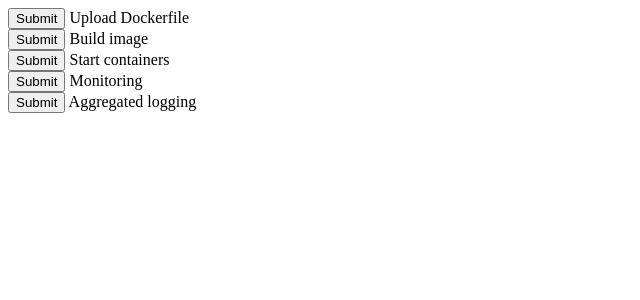
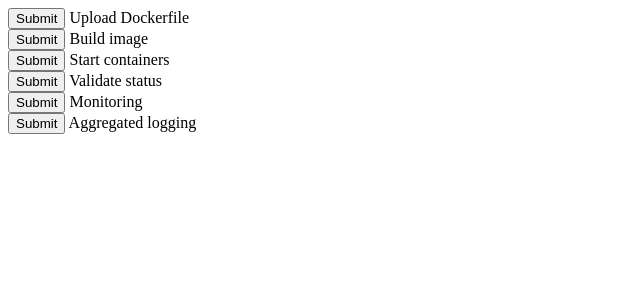
Before and after one commit to joe-doe/docker-frontend, a Flask app: page / in a window 1280 px wide. Shown: the top 300 px of the page, without its empty margins (0-640 px from the left). Run offline with Flask 2, Linux system fonts and the light colour scheme.

Commit message:
add validation selection

```diff
--- a/templates/index.html
+++ b/templates/index.html
@@ -14,6 +14,10 @@
 <input type="submit" value="Submit"> Start containers
 </form>
 
+<form action="/validate">
+<input type="submit" value="Submit"> Validate status
+</form>
+
 <form action="/monitoring">
 <input type="submit" value="Submit"> Monitoring
 </form>
```
